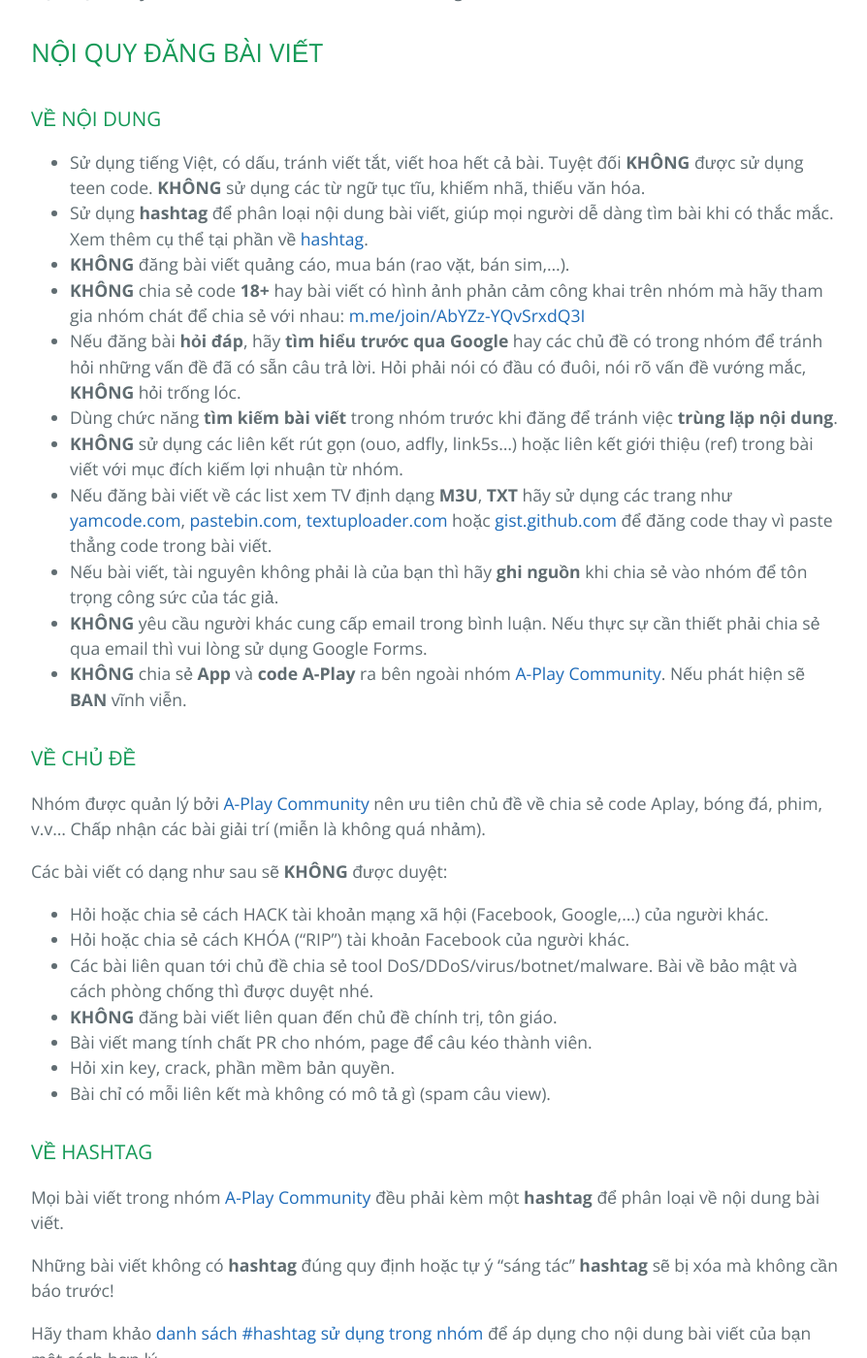
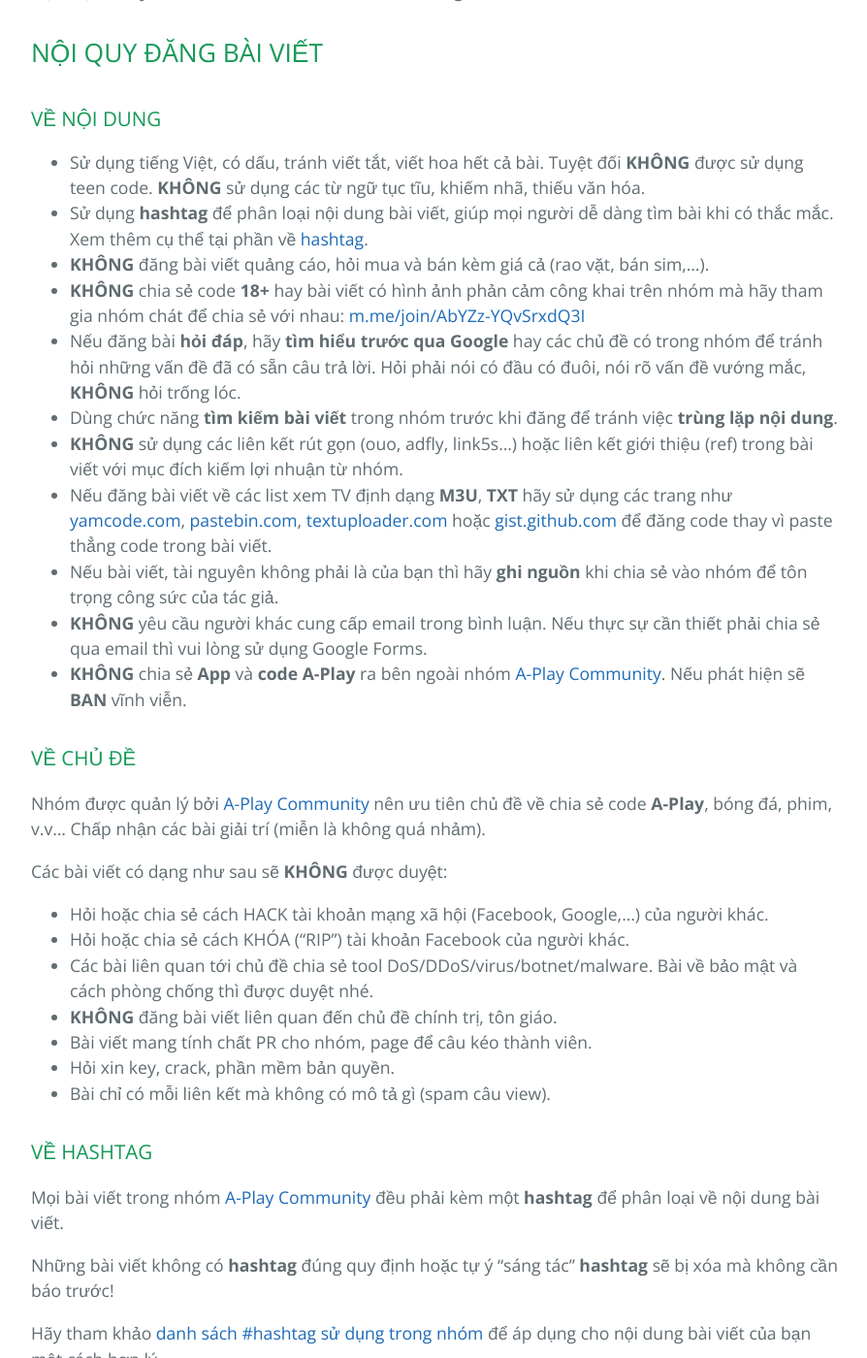
Before and after one commit to huuvinhvn/aplay, a Jekyll site: the page built from rules.md, in a window 1280 px wide and 1400 px high, scrolled down 1235 px. Shown: the whole window at 97% size, without its empty margins (192-1086 px from the left). Built offline with Jekyll 4.4.1, drawn with Linux system fonts in a browser that asks for light colours; our own code applies the rules of GitHub Pages for plain Markdown files.

Commit message:
Update rules.md

```diff
--- a/rules.md
+++ b/rules.md
@@ -20,7 +20,7 @@ Những tài khoản có dạng như sau sẽ **KHÔNG** được phép tham gia
 ### VỀ NỘI DUNG
 - Sử dụng tiếng Việt, có dấu, tránh viết tắt, viết hoa hết cả bài. Tuyệt đối **KHÔNG** được sử dụng teen code. **KHÔNG** sử dụng các từ ngữ tục tĩu, khiếm nhã, thiếu văn hóa.
 - Sử dụng **hashtag** để phân loại nội dung bài viết, giúp mọi người dễ dàng tìm bài khi có thắc mắc. Xem thêm cụ thể tại phần về [hashtag](hashtags.md).
-- **KHÔNG** đăng bài viết quảng cáo, mua bán (rao vặt, bán sim,...).
+- **KHÔNG** đăng bài viết quảng cáo, hỏi mua và bán kèm giá cả (rao vặt, bán sim,...).
 - **KHÔNG** chia sẻ code **18+** hay bài viết có hình ảnh phản cảm công khai trên nhóm mà hãy tham gia nhóm chát để chia sẻ với nhau: [m.me/join/AbYZz-YQvSrxdQ3I](https://m.me/join/AbYZz-YQvSrxdQ3I)
 - Nếu đăng bài **hỏi đáp**, hãy **tìm hiểu trước qua Google** hay các chủ đề có trong nhóm để tránh hỏi những vấn đề đã có sẵn câu trả lời. Hỏi phải nói có đầu có đuôi, nói rõ vấn đề vướng mắc, **KHÔNG** hỏi trống lóc.
 - Dùng chức năng **tìm kiếm bài viết** trong nhóm trước khi đăng để tránh việc **trùng lặp nội dung**.
@@ -32,7 +32,7 @@ Những tài khoản có dạng như sau sẽ **KHÔNG** được phép tham gia
 
 ### VỀ CHỦ ĐỀ
 
-Nhóm được quản lý bởi [A-Play Community](https://facebook.com/groups/aplay.community) nên ưu tiên chủ đề về chia sẻ code Aplay, bóng đá, phim, v.v... Chấp nhận các bài giải trí (miễn là không quá nhảm).
+Nhóm được quản lý bởi [A-Play Community](https://facebook.com/groups/aplay.community) nên ưu tiên chủ đề về chia sẻ code **A-Play**, bóng đá, phim, v.v... Chấp nhận các bài giải trí (miễn là không quá nhảm).
 
 Các bài viết có dạng như sau sẽ **KHÔNG** được duyệt:
 - Hỏi hoặc chia sẻ cách HACK tài khoản mạng xã hội (Facebook, Google,...) của người khác.
```
